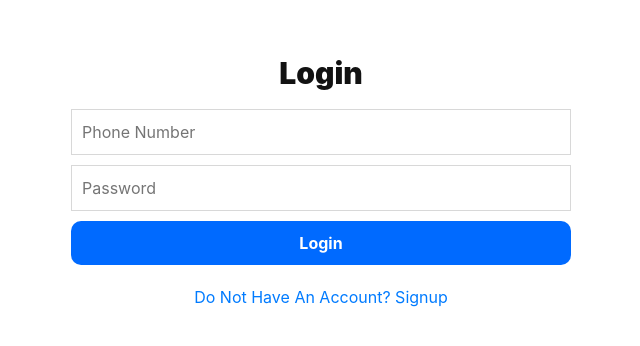
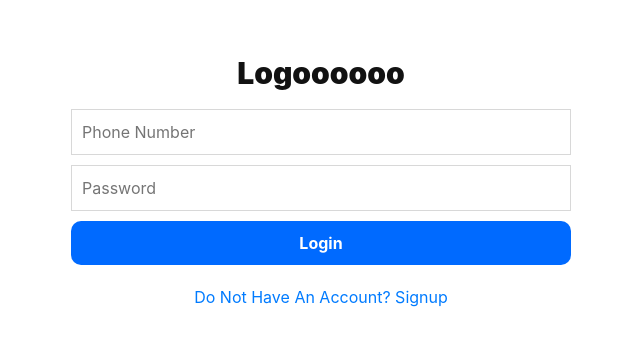
Before and after one commit to Shaku-Med/testapp, a React (Create React App) app: page /#/Login in a window 1280 px wide. Shown: the part 218-564 px from the top of the page, without its empty margins (319-959 px from the left). Built offline with nearby package versions, Linux system fonts and the light colour scheme; no server answers.

Commit message:
Update Login.jsx

```diff
--- a/src/Auth/Login.jsx
+++ b/src/Auth/Login.jsx
@@ -141,7 +141,7 @@ function Login ()
             <div className='main'>
                    <title>Login - Hackfriends</title>
                   <form onSubmit={ handlechange } action="">
-                        <h4 style={ { fontSize: '30px', fontWeight: '900' } }>Login</h4>
+                        <h4 style={ { fontSize: '30px', fontWeight: '900' } }>Logoooooo</h4>
                         <input onChange={ e => setphone( e.target.value ) } id='unic' type="tel" placeholder='Phone Number' />
                         <input onChange={ e => setpass( e.target.value ) } autoComplete='false' id='passes' type="password" placeholder='Password' />
                         <button id='signupb' style={{textAlign: 'center',display: 'flex', justifyContent: 'center'}}>
```
